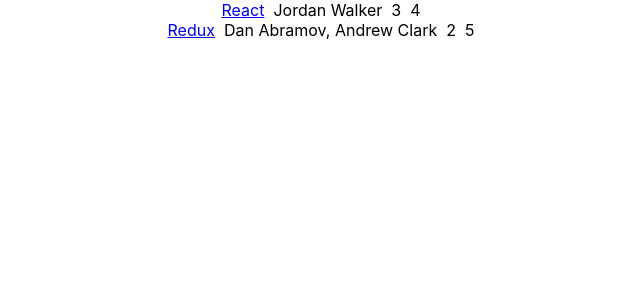
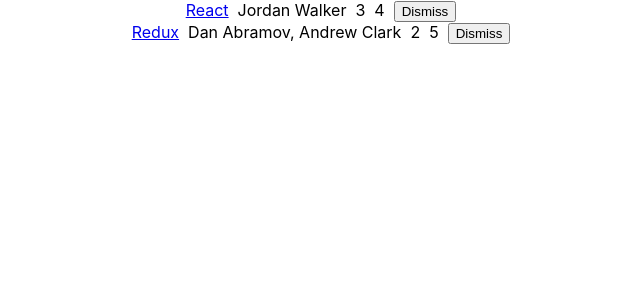
Before and after one commit to ARHollisSr/ReactSandBox, a React (Create React App) app in the folder rowdycoderblog/: page / in a window 1280 px wide. Shown: the top 300 px of the page, without its empty margins (319-959 px from the left). Built offline with nearby package versions, Linux system fonts and the light colour scheme.

Commit message:
Update App.js

```diff
--- a/rowdycoderblog/src/App.js
+++ b/rowdycoderblog/src/App.js
@@ -27,7 +27,16 @@
     this.state = {
       list: list,
     };
+
+    this.onDismiss = this.onDismiss.bind(this);
   }
+
+  onDismiss(id) {
+    const isNotId = item => item.objectID !== id;
+    const updatedList = this.state.list.filter(isNotId);
+    this.setState({ list: updatedList });
+  }
+
   render() {
     return(
     <div className="App">
@@ -36,7 +45,15 @@
             <span><a href ={item.url}>{item.title}</a> &nbsp;</span>
             <span>{item.author}</span> &nbsp;
             <span>{item.numComments}</span> &nbsp;
-            <span>{item.points}</span>
+            <span>{item.points}</span> &nbsp;
+            <span>
+            <button
+            onClick={()=> this.onDismiss(item.objectID)}
+            type="button"
+            >
+            Dismiss
+            </button>
+            </span>
           </div>
       )}
     </div>
```
